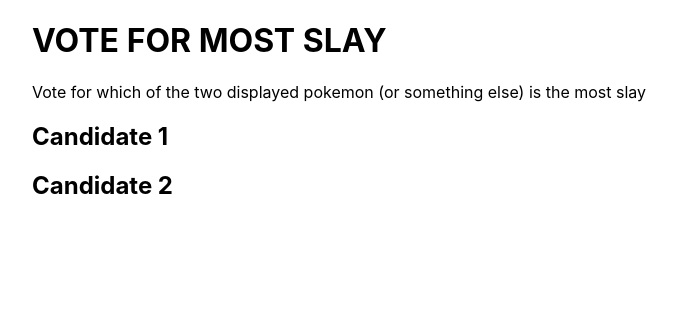
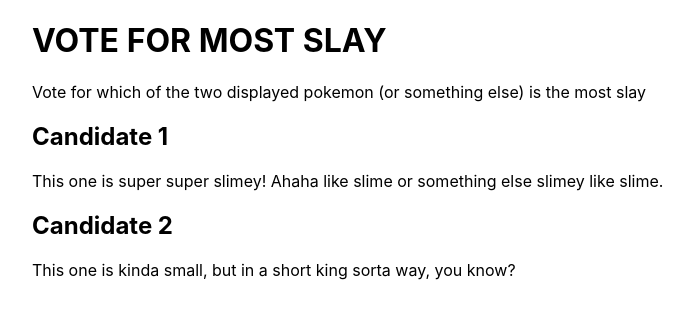
Before and after one commit to mcdonl1/most-slay, a Next.js app: page / in a window 1280 px wide. Shown: the top 318 px of the page, without its empty margins (0-693 px from the left). Built offline with nearby package versions, Linux system fonts and the light colour scheme.

Commit message:
added descriptions

```diff
--- a/pages/index.tsx
+++ b/pages/index.tsx
@@ -22,6 +22,10 @@
             }}
           >
             <h2>Candidate 1</h2>
+            <p className="description">
+              This one is super super slimey! Ahaha like slime or something else
+              slimey like slime.
+            </p>
           </div>
           <div
             className="card"
@@ -30,6 +34,9 @@
             }}
           >
             <h2>Candidate 2</h2>
+            <p className="description">
+              This one is kinda small, but in a short king sorta way, you know?
+            </p>
           </div>
         </div>
       </div>
--- a/styles/globals.css
+++ b/styles/globals.css
@@ -29,9 +29,10 @@
     width: 20rem;
     height: 20rem;
     display: flex;
-    text-align: center;
+    flex-direction: column;
     justify-content: center;
     align-items: center;
+    text-align: center;
   }
 
   .card:hover {
```
